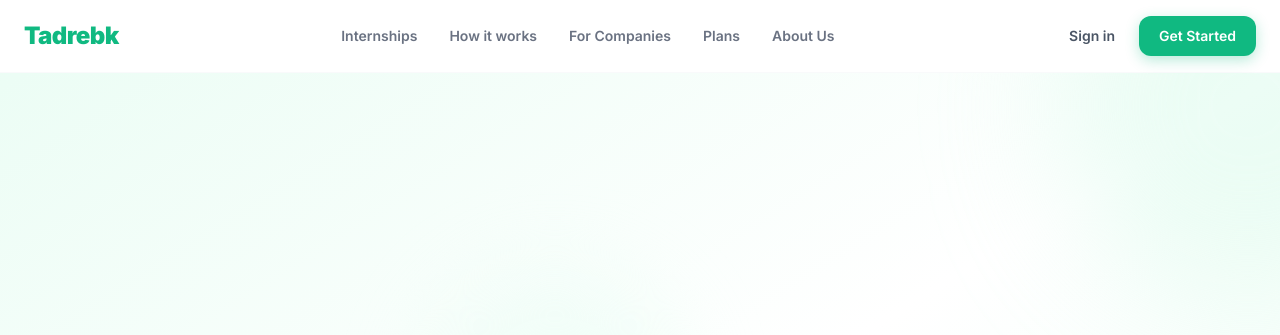
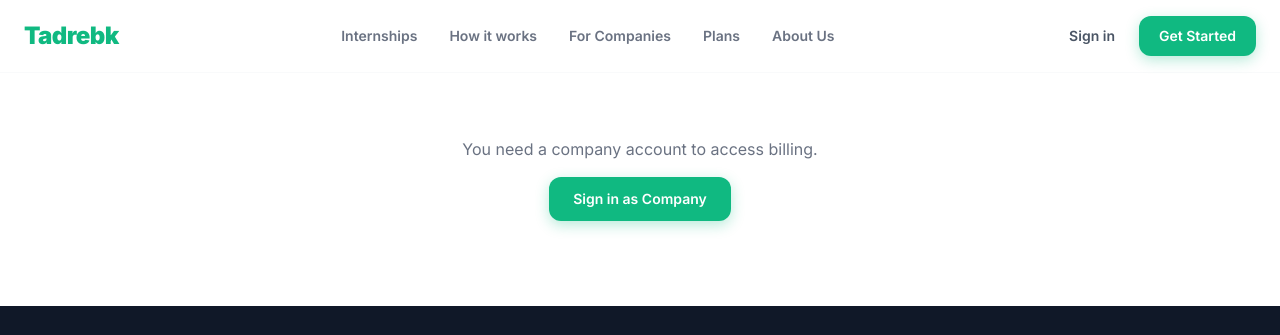
Before and after one commit to Ziad-AboElenien/tadrebk, a Next.js app: page /company/billing/callback in a window 1280 px wide. Shown: the top 335 px of the page. Built offline with nearby package versions, Linux system fonts and the light colour scheme; no server answers.

Commit message:
fix: restrict billing routes to company role only

```diff
--- a/src/app/(company)/company/billing/callback/page.tsx
+++ b/src/app/(company)/company/billing/callback/page.tsx
@@ -1,7 +1,21 @@
 'use client';
 
+import { useAppSelector } from '@/store/store';
+import Link from 'next/link';
+import Button from '@/components/ui/Button';
 import PaymentCallbackScreen from '@/features/billing/screens/payment-callback.screen';
 
 export default function PaymentCallbackPage() {
+  const role = useAppSelector((s) => s.auth.role);
+
+  if (role !== 'company') {
+    return (
+      <div className="max-w-2xl mx-auto px-4 py-16 text-center">
+        <p className="text-gray-500 mb-4">You need a company account to access billing.</p>
+        <Link href="/login/company"><Button>Sign in as Company</Button></Link>
+      </div>
+    );
+  }
+
   return <PaymentCallbackScreen />;
 }
--- a/src/app/(company)/company/billing/page.tsx
+++ b/src/app/(company)/company/billing/page.tsx
@@ -1,7 +1,21 @@
 'use client';
 
+import { useAppSelector } from '@/store/store';
+import Link from 'next/link';
+import Button from '@/components/ui/Button';
 import BillingScreen from '@/features/billing/screens/billing.screen';
 
 export default function BillingPage() {
+  const role = useAppSelector((s) => s.auth.role);
+
+  if (role !== 'company') {
+    return (
+      <div className="max-w-2xl mx-auto px-4 py-16 text-center">
+        <p className="text-gray-500 mb-4">You need a company account to access billing.</p>
+        <Link href="/login/company"><Button>Sign in as Company</Button></Link>
+      </div>
+    );
+  }
+
   return <BillingScreen />;
 }
--- a/src/app/(company)/company/billing/plans/page.tsx
+++ b/src/app/(company)/company/billing/plans/page.tsx
@@ -1,7 +1,21 @@
 'use client';
 
+import { useAppSelector } from '@/store/store';
+import Link from 'next/link';
+import Button from '@/components/ui/Button';
 import BillingPlansScreen from '@/features/billing/screens/plans.screen';
 
 export default function BillingPlansPage() {
+  const role = useAppSelector((s) => s.auth.role);
+
+  if (role !== 'company') {
+    return (
+      <div className="max-w-2xl mx-auto px-4 py-16 text-center">
+        <p className="text-gray-500 mb-4">You need a company account to purchase plans.</p>
+        <Link href="/login/company"><Button>Sign in as Company</Button></Link>
+      </div>
+    );
+  }
+
   return <BillingPlansScreen />;
 }
```
